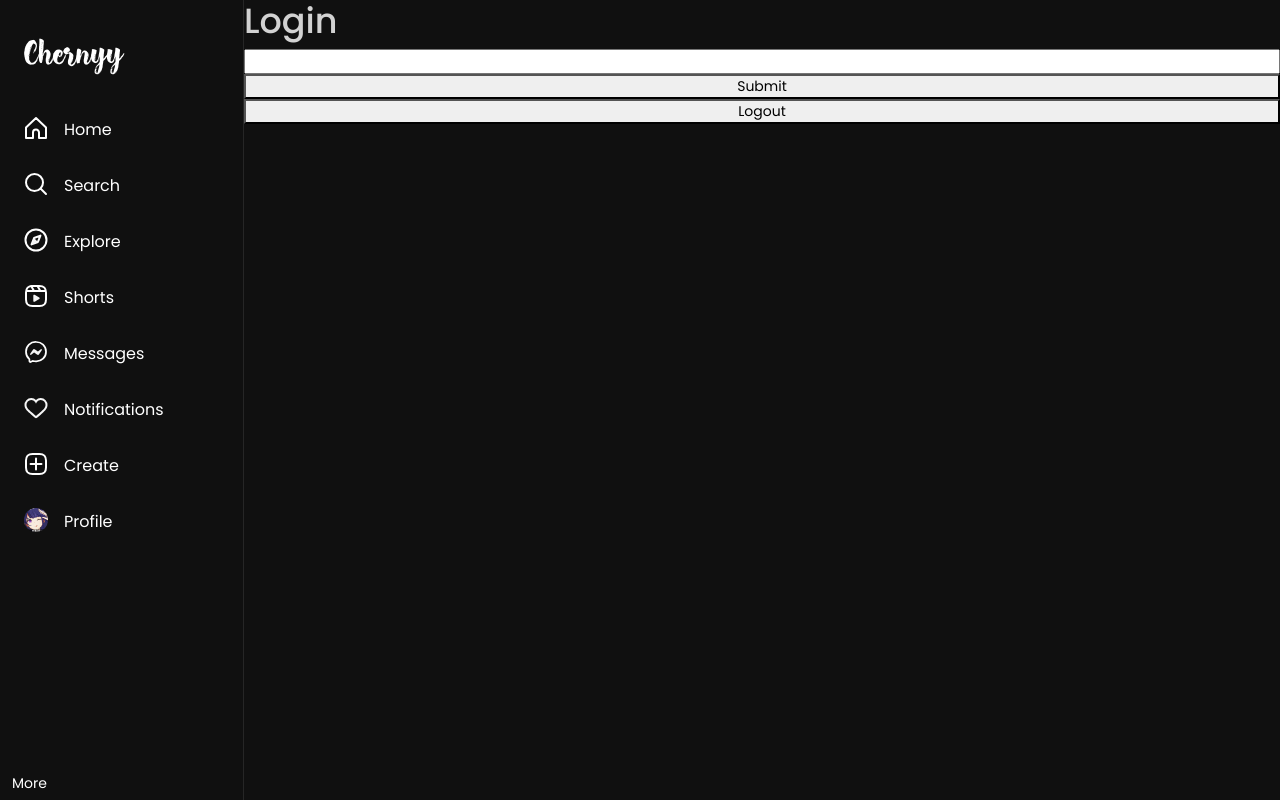
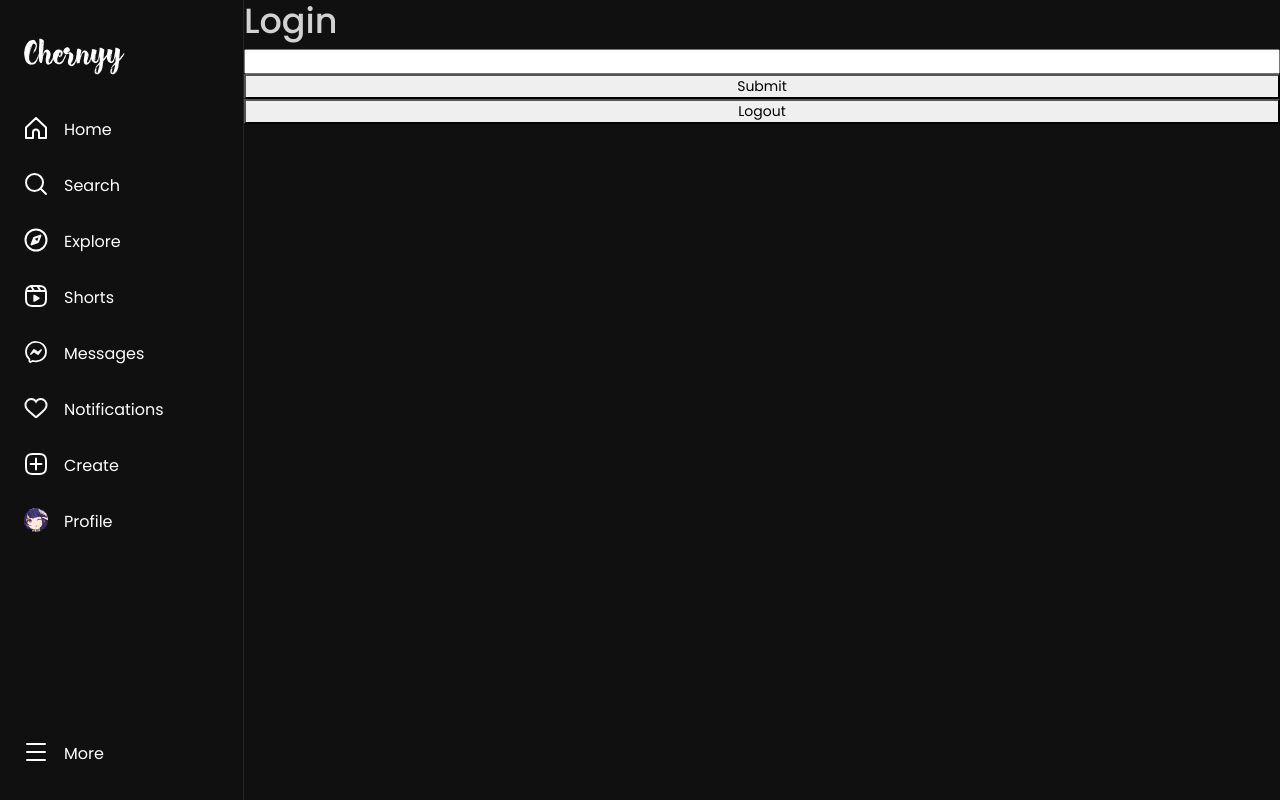
Before and after one commit to hieptth/social-media-clone, a React (Vite) app: page /login in a window 1280 px wide. Built offline with nearby package versions, Linux system fonts and the light colour scheme.

Commit message:
make navbar collapse icon

```diff
--- a/src/App.css
+++ b/src/App.css
@@ -23,8 +23,11 @@
 
 .navbar {
     position: relative;
+    display: flex;
     align-items: flex-start;
+    flex-direction: column;
     width: var(--nav-medium-width);
+    height: 100dvh;
     transform: matrix(1, 0, 0, 1, 0, 0);
     text-size-adjust: 100%;
     padding: 8px 12px 20px;
--- a/src/assets/global.css
+++ b/src/assets/global.css
@@ -9,6 +9,7 @@
     --navyBlue: #283cd7;
     --mint: #99edc3;
     --separator: 38, 38, 38;
+    --hover-overlay-dark: 255, 255, 255, .1;
 
     /* Texts */
     --custom-font-size: 14px;
--- a/src/components/NavBar/Navbar.css
+++ b/src/components/NavBar/Navbar.css
@@ -55,6 +55,13 @@ nav * {
     margin: 4px 0;
     padding: 12px;
     width: 100%;
+    border-radius: 8px;
+}
+
+.link:hover,
+.innerBox:hover {
+    background-color: rgba(var(--hover-overlay-dark));
+    transition: background-color .3s;
 }
 
 .navLinkLogo {
@@ -108,3 +115,21 @@ nav * {
     margin-bottom: -7px;
     content: "";
 }
+
+.navMoreWrapper {
+    display: inline;
+    margin: 0;
+    padding: 0;
+    touch-action: manipulation;
+    cursor: pointer;
+}
+
+.innerBox {
+    align-items: center;
+    display: inline-flex;
+    flex-direction: row;
+    margin: 4px 0;
+    padding: 12px;
+    width: 100%;
+    border-radius: 8px;
+}
--- a/src/components/NavBar/Navbar.tsx
+++ b/src/components/NavBar/Navbar.tsx
@@ -2,6 +2,7 @@ import "./Navbar.css";
 import { Link } from "react-router-dom";
 import { useSelector } from "react-redux";
 import {
+  CollapseIcon,
   CreateLogo,
   ExploreLogo,
   HomeLogo,
@@ -119,7 +120,18 @@ export const Navbar = () => {
         </div>
 
         <div className="navMore">
-          <p>More</p>
+          <div className="navMoreWrapper">
+            <div className="innerBox">
+              <div className="navLinkLogo">
+                <CollapseIcon />
+              </div>
+              <div className="navLinkTextWrapper">
+                <div style={{ width: "100%" }}>
+                  <div className="innerContainer">More</div>
+                </div>
+              </div>
+            </div>
+          </div>
         </div>
       </nav>
     </>
--- a/src/components/UI/IconPack.tsx
+++ b/src/components/UI/IconPack.tsx
@@ -237,3 +237,51 @@ export const CreateLogo = () => {
     </svg>
   );
 };
+
+export const CollapseIcon = () => {
+  return (
+    <svg
+      aria-label="Settings"
+      color="rgb(245, 245, 245)"
+      fill="rgb(245, 245, 245)"
+      height="24"
+      role="img"
+      viewBox="0 0 24 24"
+      width="24"
+    >
+      <line
+        fill="none"
+        stroke="currentColor"
+        strokeLinecap="round"
+        strokeLinejoin="round"
+        strokeWidth="2"
+        x1="3"
+        x2="21"
+        y1="4"
+        y2="4"
+      ></line>
+      <line
+        fill="none"
+        stroke="currentColor"
+        strokeLinecap="round"
+        strokeLinejoin="round"
+        strokeWidth="2"
+        x1="3"
+        x2="21"
+        y1="12"
+        y2="12"
+      ></line>
+      <line
+        fill="none"
+        stroke="currentColor"
+        strokeLinecap="round"
+        strokeLinejoin="round"
+        strokeWidth="2"
+        x1="3"
+        x2="21"
+        y1="20"
+        y2="20"
+      ></line>
+    </svg>
+  );
+};
```
Also changed, not shown: src/routes.ts (renamed from src/routes.tsx).
